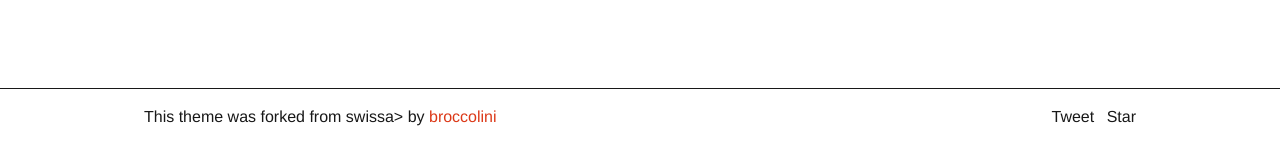
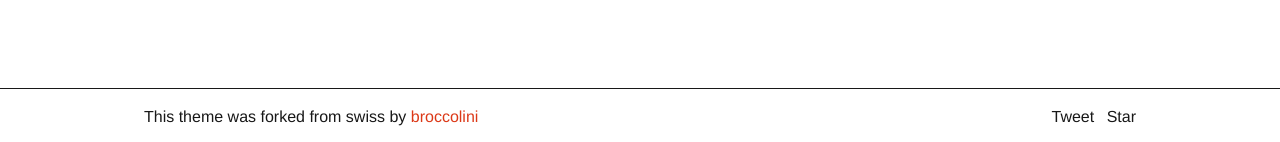
Before and after one commit to valiantone/valiantone.github.io, a Jekyll site: the page built from index.md, in a window 1280 px wide. Shown: the part 1250-1392 px from the top of the page. Built offline with Jekyll 4.4.1, drawn with Linux system fonts in a browser that asks for light colours; comment, search, counter and statistics services are not loaded.

Commit message:
fix: typo

```diff
--- a/_includes/footer.html
+++ b/_includes/footer.html
@@ -1,6 +1,6 @@
 <div class="border-top-thin clearfix mt-2 mt-lg-4">
   <div class="container mx-auto px-2">
-    <p class="col-8 sm-width-full left py-2 mb-0">This theme was forked from <a href="https://broccolini.net/swiss/">swiss</a>a> by <a class="text-accent" href="https://broccolini.net/">broccolini</a></p>
+    <p class="col-8 sm-width-full left py-2 mb-0">This theme was forked from <a href="https://broccolini.net/swiss/">swiss</a> by <a class="text-accent" href="https://broccolini.net/">broccolini</a></p>
     <ul class="list-reset right clearfix sm-width-full py-2 mb-2 mb-lg-0">
       <li class="inline-block mr-1">
         <a href="https://twitter.com/share" class="twitter-share-button" data-hashtags="{{ site.title }}">Tweet</a> <script>!function(d,s,id){var js,fjs=d.getElementsByTagName(s)[0],p=/^http:/.test(d.location)?'http':'https';if(!d.getElementById(id)){js=d.createElement(s);js.id=id;js.src=p+'://platform.twitter.com/widgets.js';fjs.parentNode.insertBefore(js,fjs);}}(document, 'script', 'twitter-wjs');</script>
```
